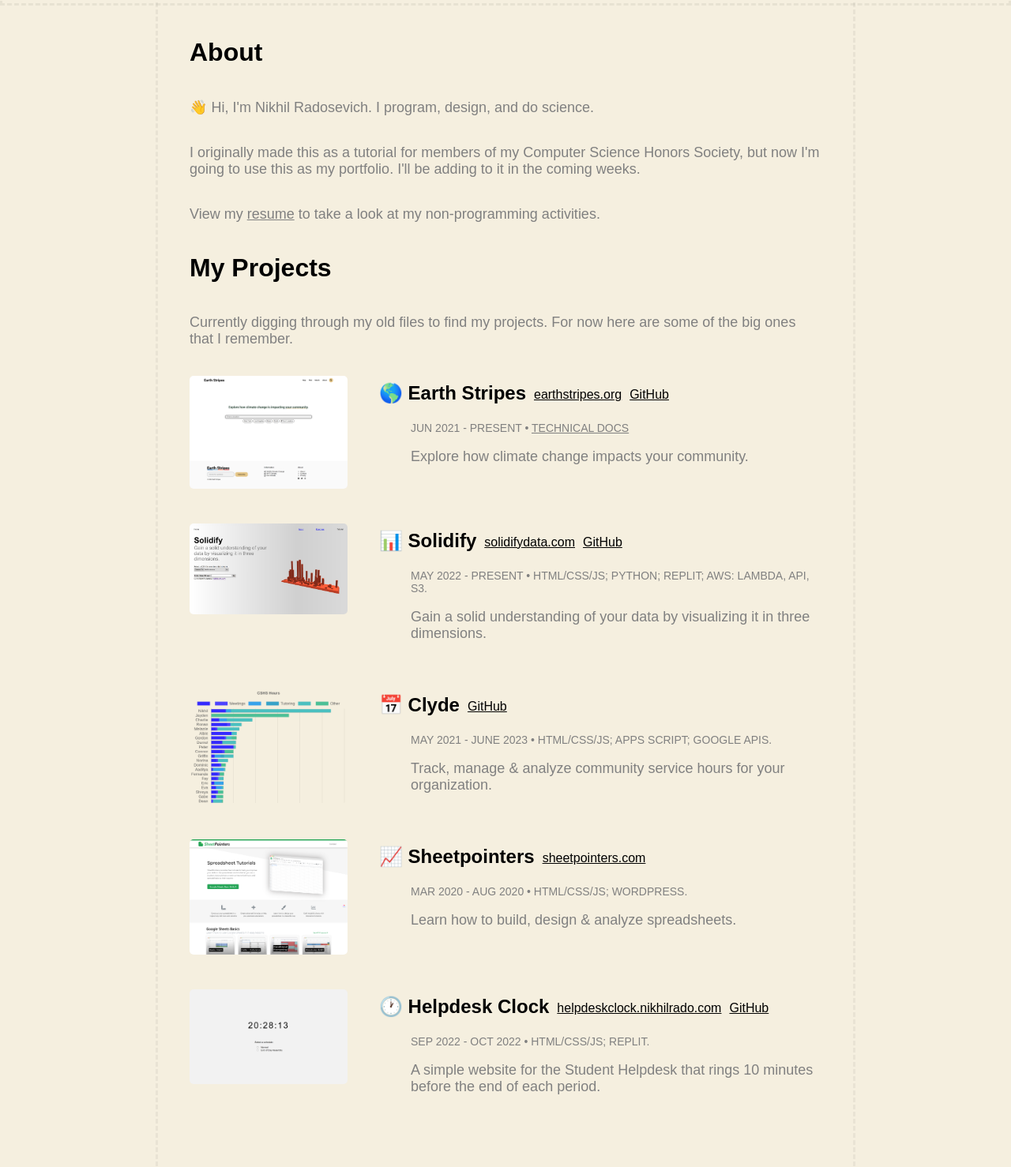
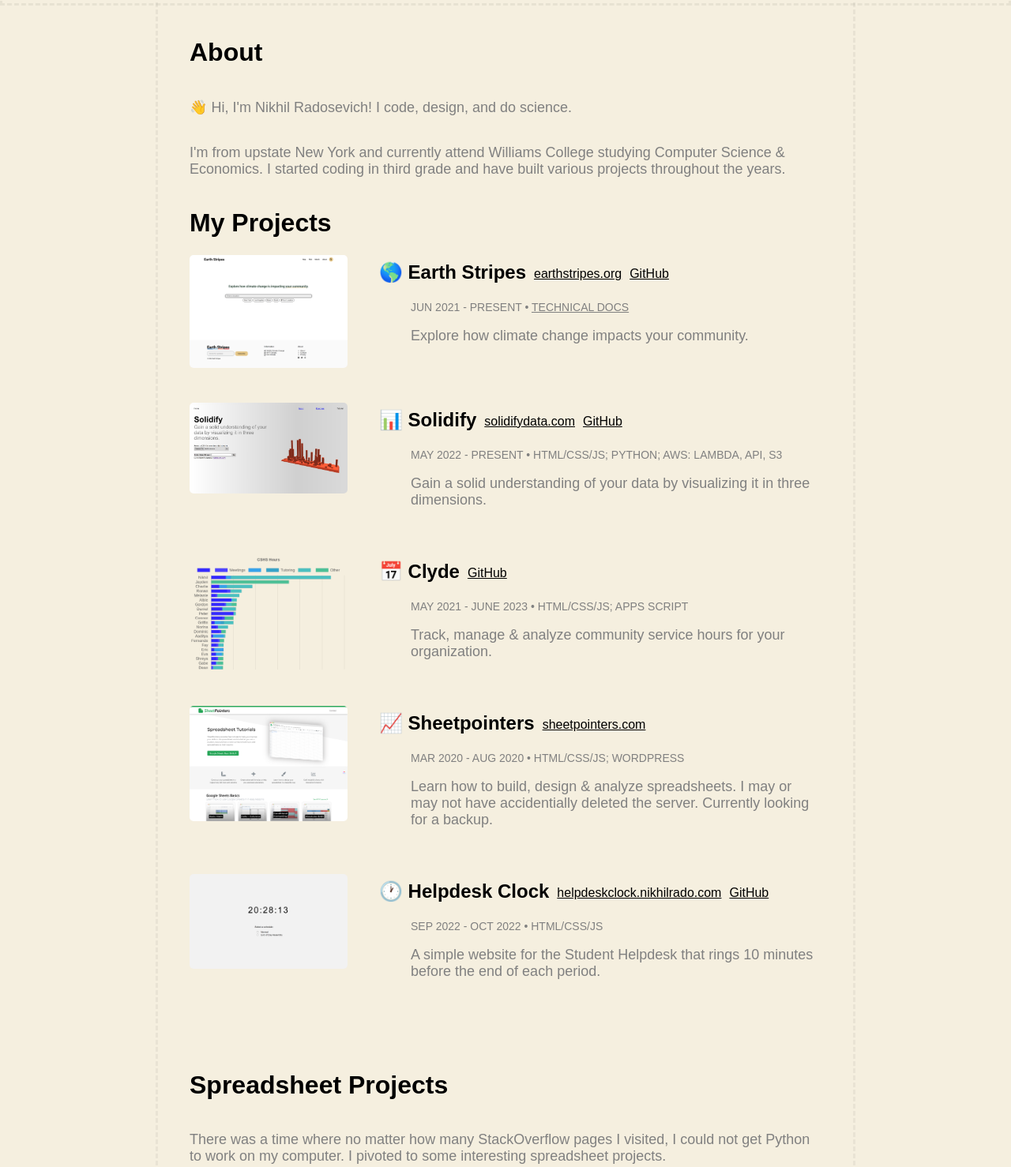
Before and after one commit to nikhilrado/personal-website, a plain HTML site: page index.html in a window 1280 px wide. Shown: the part 839-2317 px from the top of the page at 79% size. Drawn offline with Linux system fonts and the light colour scheme.

Commit message:
updated some content

```diff
--- a/index.html
+++ b/index.html
@@ -4,7 +4,7 @@
 		<!--<meta name="robots" content="noindex">-->
     <meta charset="utf-8">
 		<meta name="viewport" content="width=device-width, initial-scale=1.0">
-		<meta name="description" content="Hi, I'm Nikhil Radosevich. Take a look at what I've been up to."/>
+		<meta name="description" content="Hi, I'm Nikhil Radosevich! Take a look at what I've been up to."/>
 		<meta name="author" content="Nikhil Radosevich">
     <title>Nikhil's Portfolio</title>
 		<link rel="icon" type="image/x-icon" href="/favicon.ico">
@@ -68,12 +68,13 @@
 		<div id="top-spacer"></div>
 		<div id="main-content">
 		<h1>About</h1>
-		<p>👋 Hi, I'm Nikhil Radosevich. I program, design, and do science.</p>
-		<p>I originally made this as a tutorial for members of my Computer Science Honors Society, but now I'm going to use this as my portfolio. I'll be adding to it in the coming weeks.</p>
-		<p>View my <a href="/resume.pdf" target="_blank">resume</a> to take a look at my non-programming activities.</p>
+		<p>👋 Hi, I'm Nikhil Radosevich! I code, design, and do science.</p>
+		<!-- <p>I originally made this as a tutorial for members of my Computer Science Honors Society, but now I'm going to use this as my portfolio. I'll be adding to it in the coming weeks.</p> -->
+		<!-- <p>View my <a href="/resume.pdf" target="_blank">resume</a> to take a look at my non-programming activities.</p> -->
+		<p>I'm from upstate New York and currently attend Williams College studying Computer Science & Economics. I started coding in third grade and have built various projects throughout the years.</p>
 
 		<h1>My Projects</h1>
-		<p>Currently digging through my old files to find my projects. For now here are some of the big ones that I remember.</p><br>
+		<!-- <p>Currently digging through my old files to find my projects. For now here are some of the big ones that I remember.</p><br> -->
 
 <div class="project row" id="earth-stripes">
 	<div class="project-image column left">
@@ -104,7 +105,7 @@
 			<a href="https://github.com/nikhilrado/solidify" target="_blank">GitHub</a>
 			</p>
 		</div>
-			<div class="info-bar"><p>MAY 2022 - PRESENT  •  HTML/CSS/JS; PYTHON; REPLIT; AWS: LAMBDA, API, S3.</p></div>
+			<div class="info-bar"><p>MAY 2022 - PRESENT  •  HTML/CSS/JS; PYTHON; AWS: LAMBDA, API, S3</p></div>
 			<p class="project-description">Gain a solid understanding of your data by visualizing it in three dimensions.</p>
 	</div>
 </div>
@@ -119,7 +120,7 @@
 		<a href="https://github.com/nikhilrado/clyde" target="_blank">GitHub</a>
 		</p>
 	</div>
-		<div class="info-bar"><p>MAY 2021 - JUNE 2023  •  HTML/CSS/JS; APPS SCRIPT; GOOGLE APIS.</p></div>
+		<div class="info-bar"><p>MAY 2021 - JUNE 2023  •  HTML/CSS/JS; APPS SCRIPT</p></div>
 		<p class="project-description">Track, manage & analyze community service hours for your organization.</p>
 	</div>
 </div>
@@ -134,8 +135,8 @@
 		<a href="https://www.sheetpointers.com" target="_blank">sheetpointers.com</a>
 		</p>
 	</div>
-		<div class="info-bar"><p>MAR 2020 - AUG 2020  •  HTML/CSS/JS; WORDPRESS.</p></div>
-		<p class="project-description">Learn how to build, design & analyze spreadsheets.</p>
+		<div class="info-bar"><p>MAR 2020 - AUG 2020  •  HTML/CSS/JS; WORDPRESS</p></div>
+		<p class="project-description">Learn how to build, design & analyze spreadsheets. I may or may not have accidentially deleted the server. Currently looking for a backup.</p>
 	</div>
 </div>
 
@@ -150,7 +151,7 @@
 		<a href="https://github.com/nikhilrado/Helpdesk-Clock" target="_blank">GitHub</a>
 		</p>
 	</div>
-		<div class="info-bar"><p>SEP 2022 - OCT 2022  •  HTML/CSS/JS; REPLIT.</p></div>
+		<div class="info-bar"><p>SEP 2022 - OCT 2022  •  HTML/CSS/JS</p></div>
 		<p class="project-description">A simple website for the Student Helpdesk that rings 10 minutes before the end of each period.</p>
 	</div>
 </div>
```
Also changed, not shown: 2 other files.
